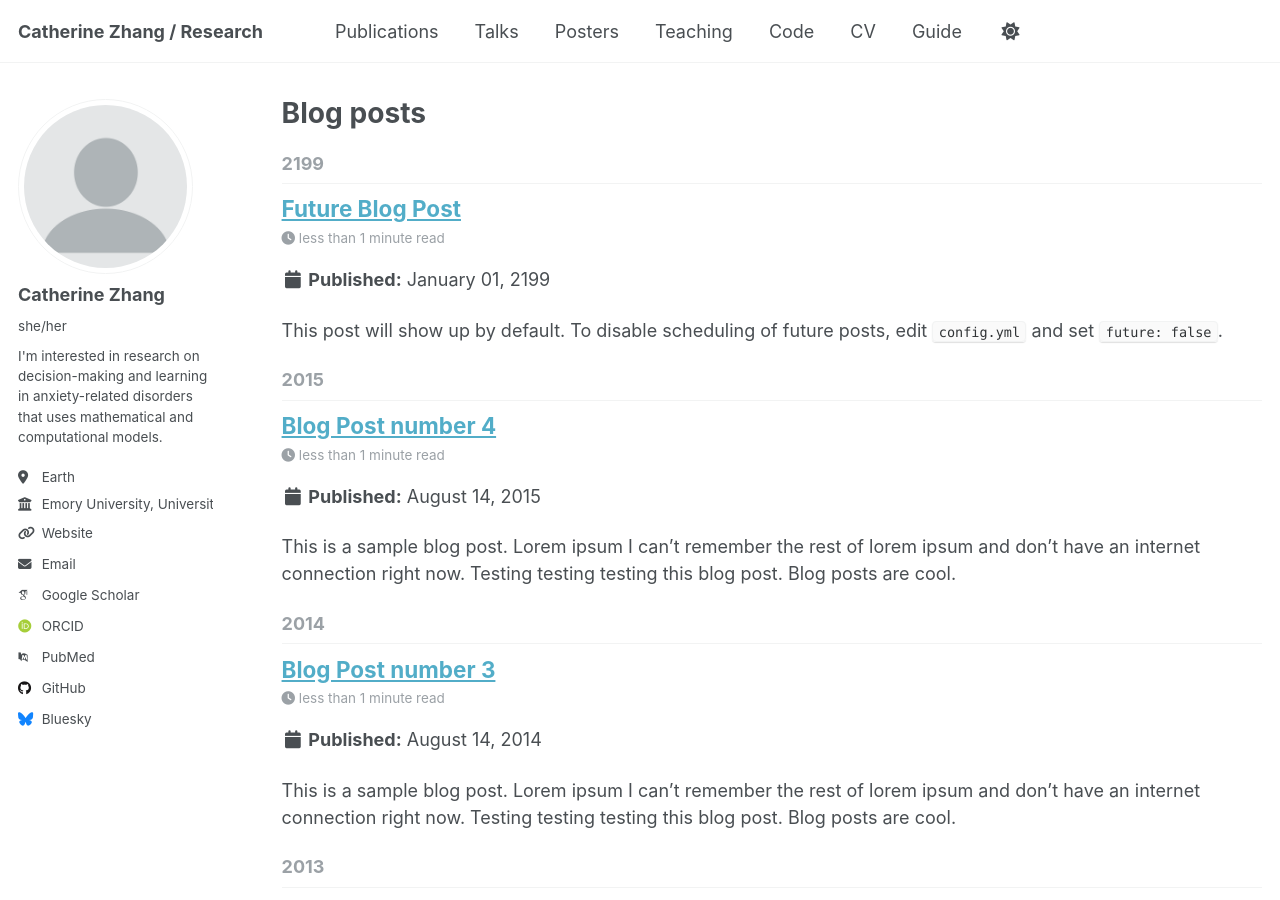
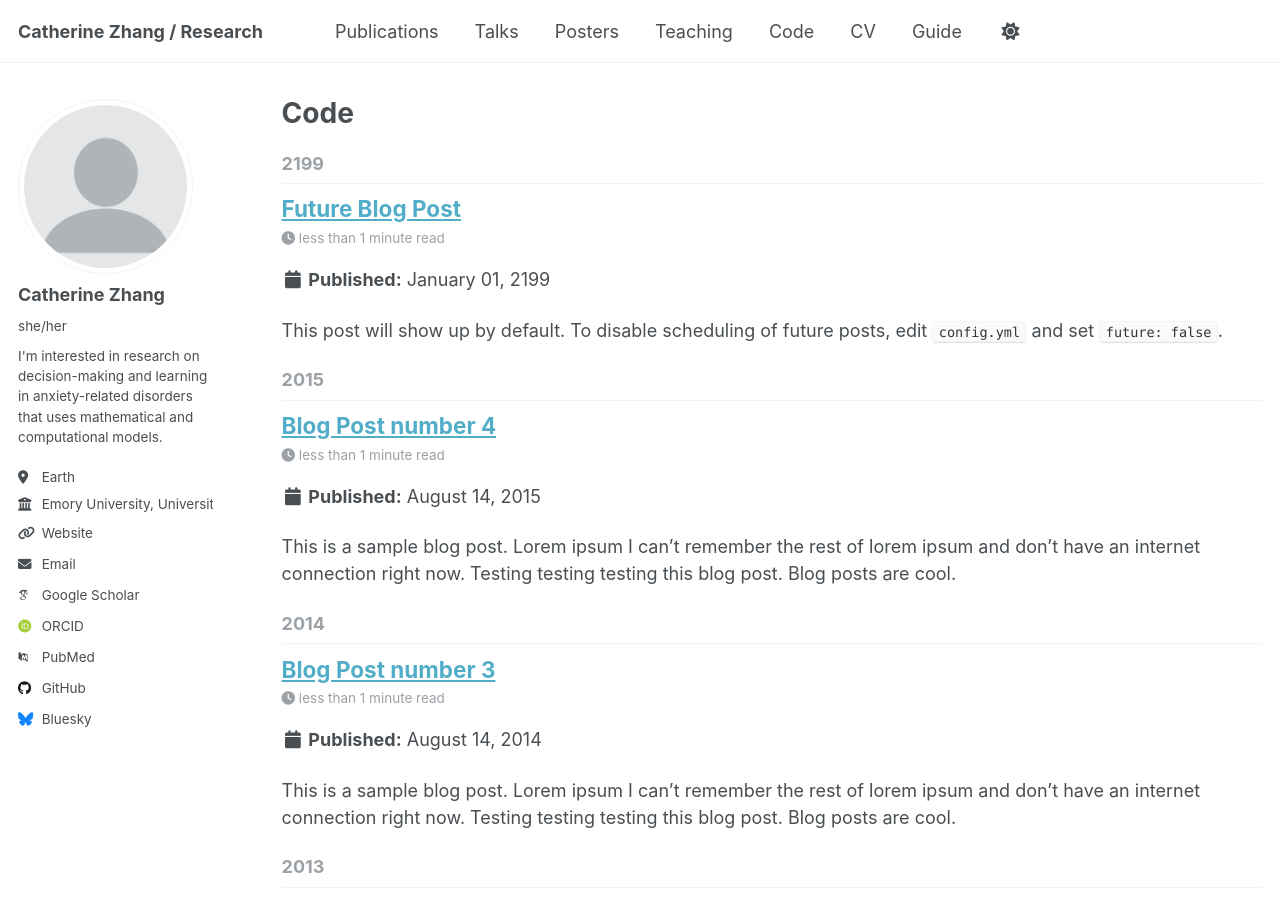
Before and after one commit to Cathzzy/cathzzy.github.io, a Jekyll site: the page built from _pages/code.html, in a window 1280 px wide and 900 px high. Built offline with Jekyll 4.4.1, drawn with Linux system fonts in a browser that asks for light colours; some web fonts are replaced.

Commit message:
Update and rename year-archive.html to code.html

```diff
--- a/_pages/year-archive.html
+++ b/_pages/code.html
@@ -1,10 +1,10 @@
 ---
 layout: archive
-permalink: /year-archive/
-title: "Blog posts"
+permalink: /code/
+title: "Code"
 author_profile: true
 redirect_from:
-  - /wordpress/blog-posts/
+  - /wordpress/code/
 ---
 
 {% include base_path %}
```
